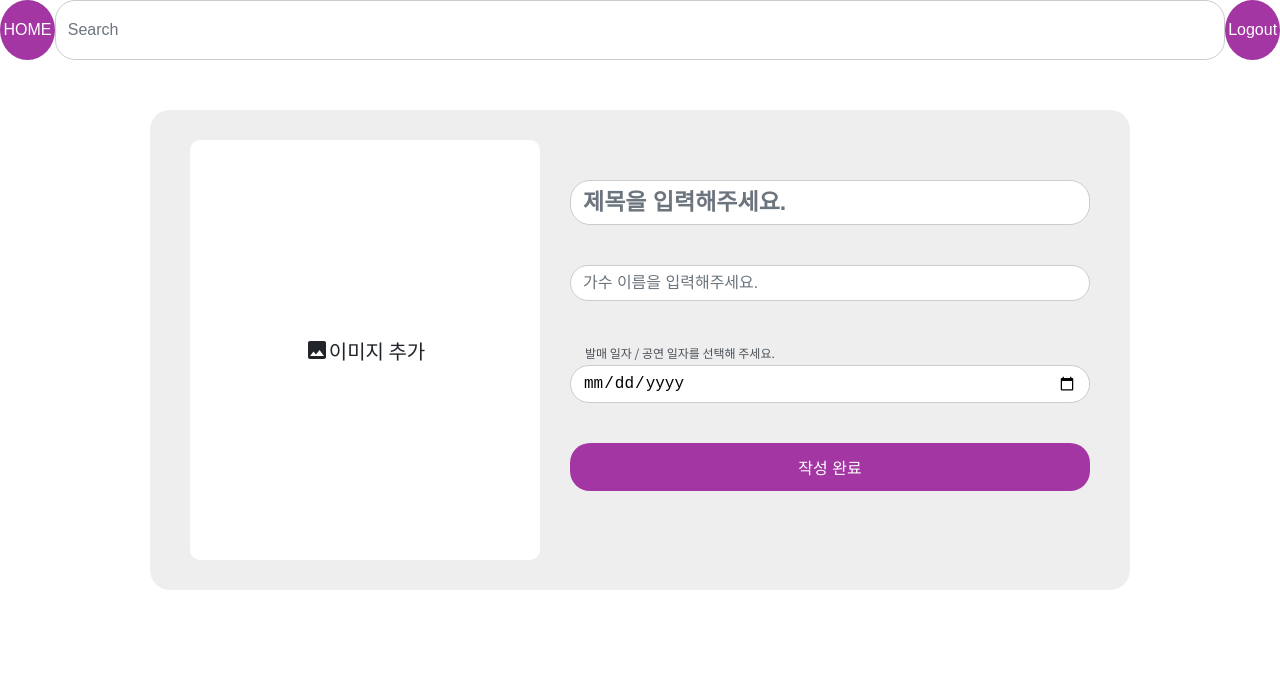
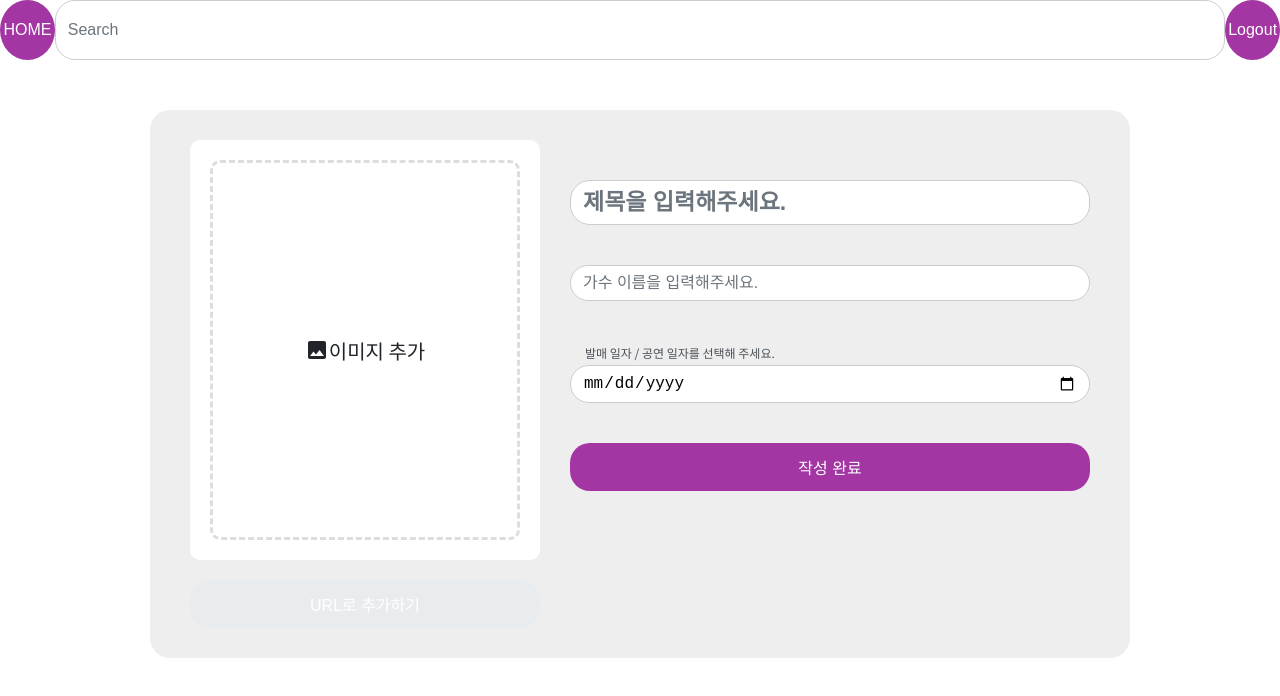
Before and after one commit to HseongH/Bohemian-Rhapsody, a React (Create React App) app: page /write in a window 1280 px wide. Shown: the top 696 px of the page. Built offline with nearby package versions, Linux system fonts and the light colour scheme.

Commit message:
버튼 스타일 수정

```diff
--- a/src/components/App.js
+++ b/src/components/App.js
@@ -26,13 +26,6 @@ function App() {
   return (
     <>
       <GlobalStyle />
-      <ThemeProvider
-        theme={{
-          palette: {
-            mainColor: '#A336A3',
-          },
-        }}
-      >
       <Header />
 
       <ConnectedRouter history={history}>
@@ -44,7 +37,6 @@ function App() {
         <Route path="/signup" exact component={SignUp} />
         <Route path="/likes" exact component={Likes} />
       </ConnectedRouter>
-      </ThemeProvider>
     </>
   );
 }
--- a/src/elements/Button.js
+++ b/src/elements/Button.js
@@ -1,6 +1,6 @@
 // LIBRARY
 import React from 'react';
-import styled, { css } from 'styled-components';
+import styled from 'styled-components';
 
 const ButtonStyle = styled.button`
   width: ${(props) => props.width};
@@ -10,6 +10,7 @@ const ButtonStyle = styled.button`
   margin: ${(props) => props.margin};
   border-radius: ${(props) => props.radius};
   font-size: ${(props) => props.fontSize};
+  background: ${(props) => props.bg};
   box-sizing: border-box;
   border: none;
   cursor: pointer;
@@ -17,15 +18,9 @@ const ButtonStyle = styled.button`
   justify-content: center;
   align-items: center;
 
-  ${(props) => {
-    const selected = props.theme.palette.mainColor;
-    return css`
-      background: ${selected};
-      &:hover {
-        background: ${(props) => props.hoverColor};
-      }
-    `;
-  }};
+  &:hover {
+    backgorund: ${(props) => props.hoverColor};
+  }
 `;
 
 const Button = ({ children, clickEvent, ...props }) => {
@@ -44,6 +39,7 @@ Button.defaultProps = {
   padding: 0,
   radius: '50%',
   hoverColor: '#a336cc',
+  bg: '#A336A3',
   clickEvent: () => {},
 };
 
--- a/src/pages/Detail.js
+++ b/src/pages/Detail.js
@@ -1,5 +1,8 @@
 // LIBRARY
 import React from 'react';
+
+// ELEMENTS
+import { Grid } from '../elements/index';
 
 const Detail = (props) => {
   return <div></div>;
--- a/src/pages/Write.js
+++ b/src/pages/Write.js
@@ -24,7 +24,6 @@ const LabelStyle = styled.label`
   height: 100%;
   cursor: pointer;
   font-size: 20px;
-  border-radius: 10px;
   box-sizing: border-box;
   ${PosAbs()};
   z-index: 3;
@@ -49,15 +48,14 @@ const Write = (props) => {
       bg="#eee"
       radius="20px"
     >
+      <Grid width="350px" margin="0 30px 0 0">
         <Grid
-        width="350px"
           bg="#fff"
           padding="20px"
           radius="10px"
-        margin="0 30px 0 0"
           style={{ height: `${height}`, position: 'relative' }}
         >
-        <Grid style={{ border: ' border: dashed #ddd' }}>
+          <Grid radius="10px" style={{ border: 'dashed #ddd' }}>
             <LabelStyle htmlFor="input--file">
               <InsertPhotoIcon />
               이미지 추가
@@ -67,6 +65,18 @@ const Write = (props) => {
 
             <Image style={{ position: 'absolute', left: 0, top: 0 }} />
           </Grid>
+        </Grid>
+
+        <Button
+          width="100%"
+          height="auto"
+          padding="12px 0"
+          radius="20px"
+          margin="20px 0 0"
+          bg="#e9ecef"
+        >
+          URL로 추가하기
+        </Button>
       </Grid>
 
       <Grid style={{ flex: 1 }}>
```
Lines whose indentation alone changed are shown as unchanged.
